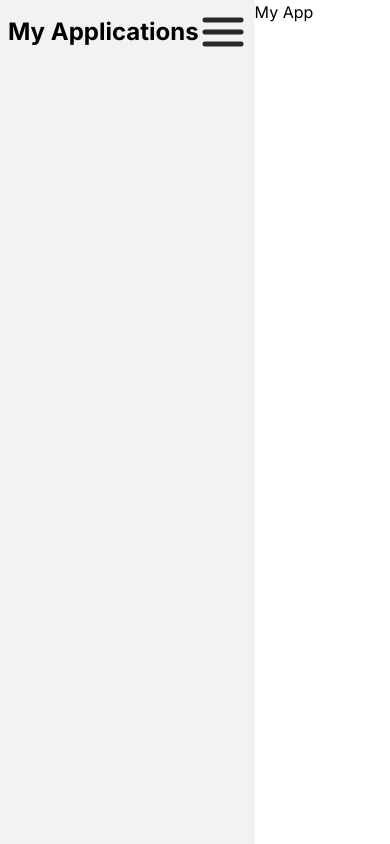
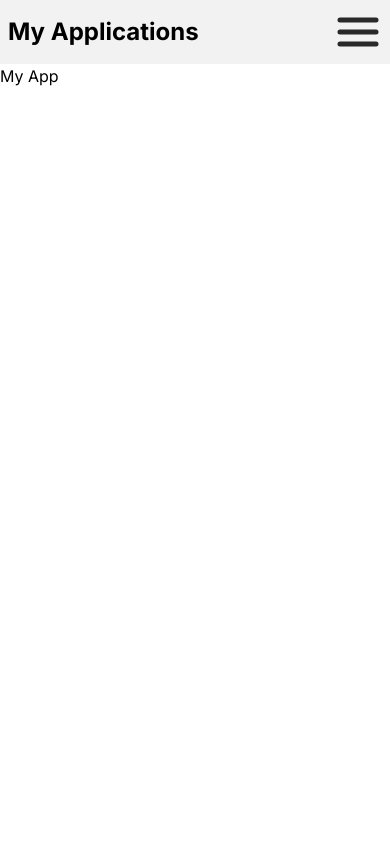
Before and after one commit to Dev-EthanR/Job-Tracker, a React (Vite) app: page / in a window 390 px wide. Built offline with nearby package versions, Linux system fonts and the light colour scheme.

Commit message:
fixed an issue in mobile layout

```diff
--- a/src/App.tsx
+++ b/src/App.tsx
@@ -1,8 +1,11 @@
 import NavBar from "./components/features/NavBar";
+import useIsMobile from "./hooks/useIsMobile";
 
 function App() {
+  const isMobile: boolean = useIsMobile();
+
   return (
-    <div className="font-inter flex h-dvh w-full">
+    <div className={`font-inter h-dvh w-full flex ${isMobile && "flex-col"}`}>
       <NavBar title="My Applications" />
       <h1>My App</h1>
     </div>
--- a/src/components/features/NavBar.tsx
+++ b/src/components/features/NavBar.tsx
@@ -33,7 +33,7 @@ const NavBar = ({ title }: Props) => {
       </header>
     );
   return (
-    <div className="bg-primary w-40 h-screen sticky top-0 p-2">
+    <div className="bg-primary w-40 h-screen sticky top-0 p-2 z-10">
       {navigations()}
     </div>
   );
```
